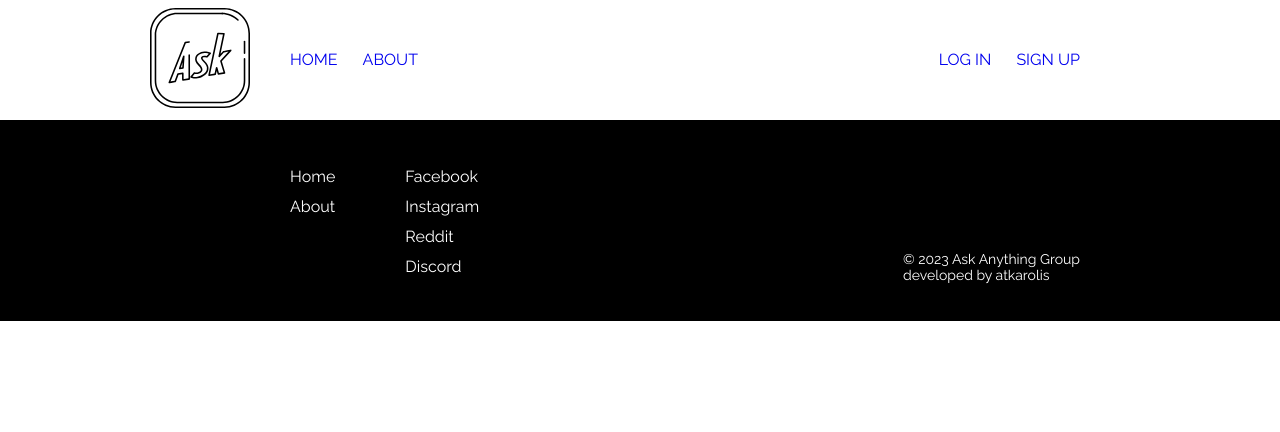
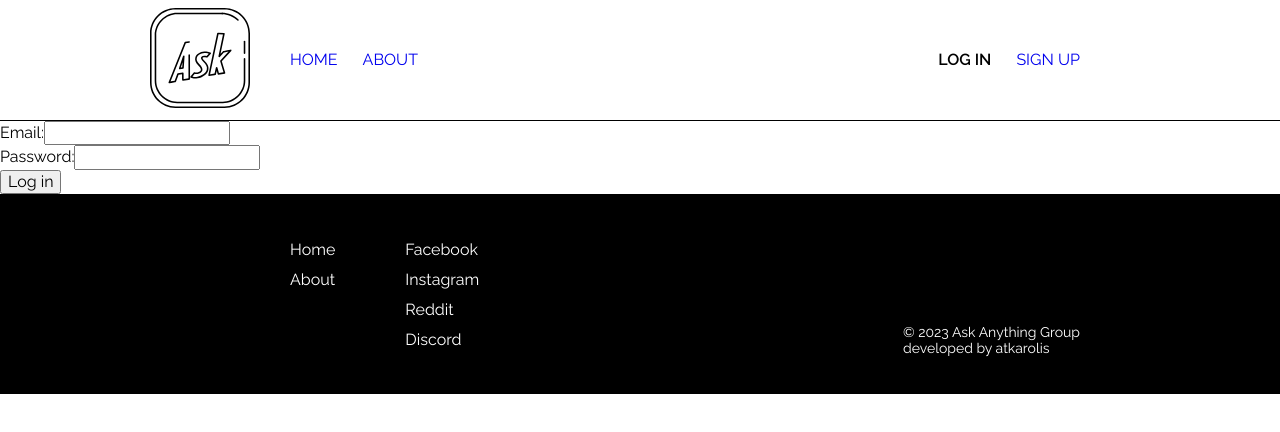
Before and after one commit to atkarolis/qa-forum, a React (Create React App) app: page /login in a window 1280 px wide. Shown: the top 432 px of the page. Built offline with nearby package versions, Linux system fonts and the light colour scheme; no server answers.

Commit message:
login functionality added

```diff
--- a/package.json
+++ b/package.json
@@ -6,6 +6,7 @@
     "@testing-library/jest-dom": "^5.16.5",
     "@testing-library/react": "^13.4.0",
     "@testing-library/user-event": "^13.5.0",
+    "bcryptjs": "^2.4.3",
     "formik": "^2.2.9",
     "react": "^18.2.0",
     "react-dom": "^18.2.0",
--- a/src/App.jsx
+++ b/src/App.jsx
@@ -6,6 +6,7 @@ import Home from './components/Pages/Home';
 import Footer from './components/UI/Footer';
 import AddQuestion from './components/Pages/AddQuestion';
 import Register from './components/Pages/Register';
+import Login from './components/Pages/Login';
 
 const App = () => {
   return (
@@ -15,6 +16,7 @@ const App = () => {
         <Route index element={<Home />}/>
         <Route path='/addQuestion' element={<AddQuestion />}/>
         <Route path='/register' element={<Register />}/>
+        <Route path='/login' element={<Login />}/>
     </Routes>
     <Footer />
     </>
--- /dev/null
+++ b/src/components/Pages/Login.jsx
@@ -0,0 +1,68 @@
+import { useContext, useState } from "react";
+import UsersContext from "../../contexts/UsersContext";
+import { useNavigate } from "react-router-dom";
+
+const Login = () => {
+  const [formInputs, setFormInputs]= useState({
+    email: '',
+    password: ''
+  });
+
+  const [failedLogIn, setFailedLogIn] = useState(false);
+  const { users, setCurrentUser } = useContext(UsersContext);
+
+  const navigate = useNavigate();
+
+  const inputHandler = e => {
+    setFormInputs({
+      ...formInputs,
+      [e.target.name]: e.target.value
+    });
+    setFailedLogIn(false);
+  }
+
+  const formSubmit = e => {
+    e.preventDefault();
+    const loggedInUser = users.find(user => user.email === formInputs.email && formInputs.password === user.password);
+
+    if(loggedInUser){
+      setCurrentUser(loggedInUser);
+      navigate('/');
+    } else {
+      setFailedLogIn(true);
+    }
+  }
+  return (
+    <main>
+      <form onSubmit={(e) => {formSubmit(e)}}>
+        <div>
+          <label htmlFor="email">Email:</label>
+          <input type="email"
+            name="email" id="email"
+            value={formInputs.email}
+            onChange={(e) => {inputHandler(e)}}
+          />
+        </div>
+        <div>
+          <label htmlFor="password">Password:</label>
+          <input type="password"
+            name="password" id="password"
+            value={formInputs.password}
+            onChange={(e) => {inputHandler(e)}}
+          />
+        </div>
+        <button type="submit">Log in</button>
+      </form>
+      {
+        failedLogIn &&
+        <h1
+          style={{ color:'red' }}
+        >
+          Incorrect login information
+        </h1>
+      }
+    </main>
+  );
+}
+
+export default Login;
--- a/src/components/UI/Header.jsx
+++ b/src/components/UI/Header.jsx
@@ -60,7 +60,7 @@ const Header = () => {
           <li><NavLink to='/'>ABOUT</NavLink></li>
         </ul>
         <ul>
-          <li><NavLink to='/'>LOG IN</NavLink></li>
+          <li><NavLink to='/login'>LOG IN</NavLink></li>
           <li><NavLink to='/register'>SIGN UP</NavLink></li>
         </ul>
       </nav>
```
Also changed, not shown: src/data.json (+7 -0 lines), 1 other file (tests, documents, lock files or other folders).
